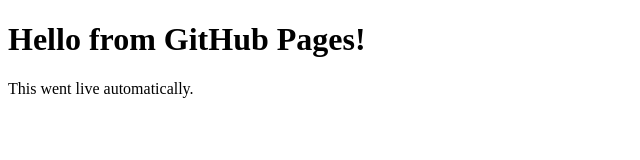
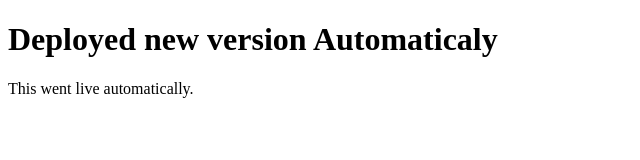
Before and after one commit to ankitr62/CI-CD-Demo, a plain HTML site: page index.html in a window 1280 px wide. Shown: the whole page, without its empty margins (0-640 px from the left). Drawn offline with Linux system fonts and the light colour scheme.

Commit message:
Update index.html

```diff
--- a/index.html
+++ b/index.html
@@ -2,7 +2,7 @@
 <html>
 <head><title>CI/CD Demo</title></head>
 <body>
-<h1>Hello from GitHub Pages!</h1>
+<h1>Deployed new version Automaticaly</h1>
 <p>This went live automatically.</p>
 </body>
 </html>
```
